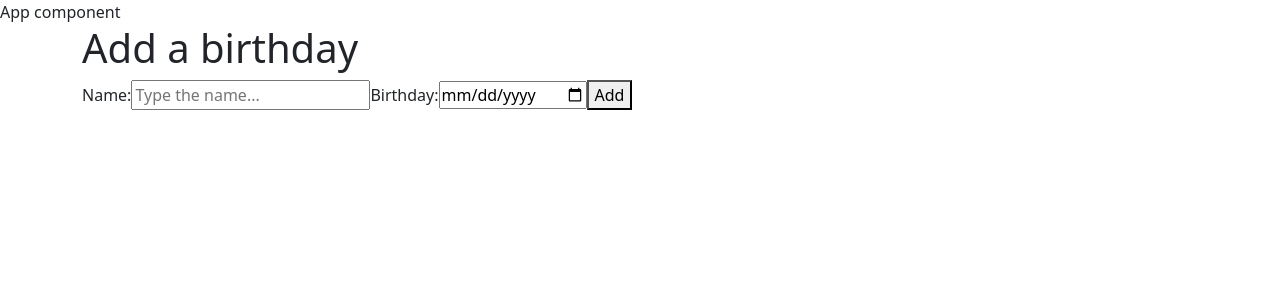
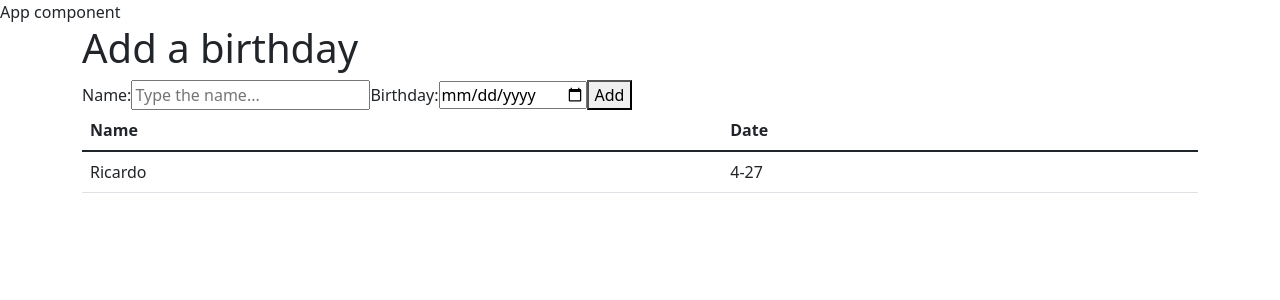
Before and after one commit to Ricaidito/bday-app, a React (Create React App) app: page / in a window 1280 px wide. Shown: the top 300 px of the page. Built offline with nearby package versions, Linux system fonts and the light colour scheme.

Commit message:
Created BirthdatList component

```diff
--- a/src/App.jsx
+++ b/src/App.jsx
@@ -1,4 +1,5 @@
 import AddBirthday from "./components/AddBirthday";
+import BirthdayList from "./components/BirthdayList";
 import "./styles/App.css";
 
 export default function App() {
@@ -6,6 +7,7 @@ export default function App() {
     <div>
       App component
       <AddBirthday />
+      <BirthdayList />
     </div>
   );
 }
--- /dev/null
+++ b/src/Mock/UserBirthdayMock.json
@@ -0,0 +1,5 @@
+{
+  "UserId": 1,
+  "BirthdayName": "Ricardo",
+  "BirthdayDate": "4-27"
+}
--- /dev/null
+++ b/src/components/BirthdayList.jsx
@@ -0,0 +1,25 @@
+import "../styles/BirthdayList.css";
+import UserBithday from "../Mock/UserBirthdayMock.json";
+
+const BirthdayList = () => {
+  return (
+    <div className="container">
+      <table className="table">
+        <thead>
+          <tr>
+            <th>Name</th>
+            <th>Date</th>
+          </tr>
+        </thead>
+        <tbody>
+          <tr>
+            <td>{UserBithday.BirthdayName}</td>
+            <td>{UserBithday.BirthdayDate}</td>
+          </tr>
+        </tbody>
+      </table>
+    </div>
+  );
+};
+
+export default BirthdayList;
```
Also changed, not shown: src/styles/BirthdayList.css (added).
